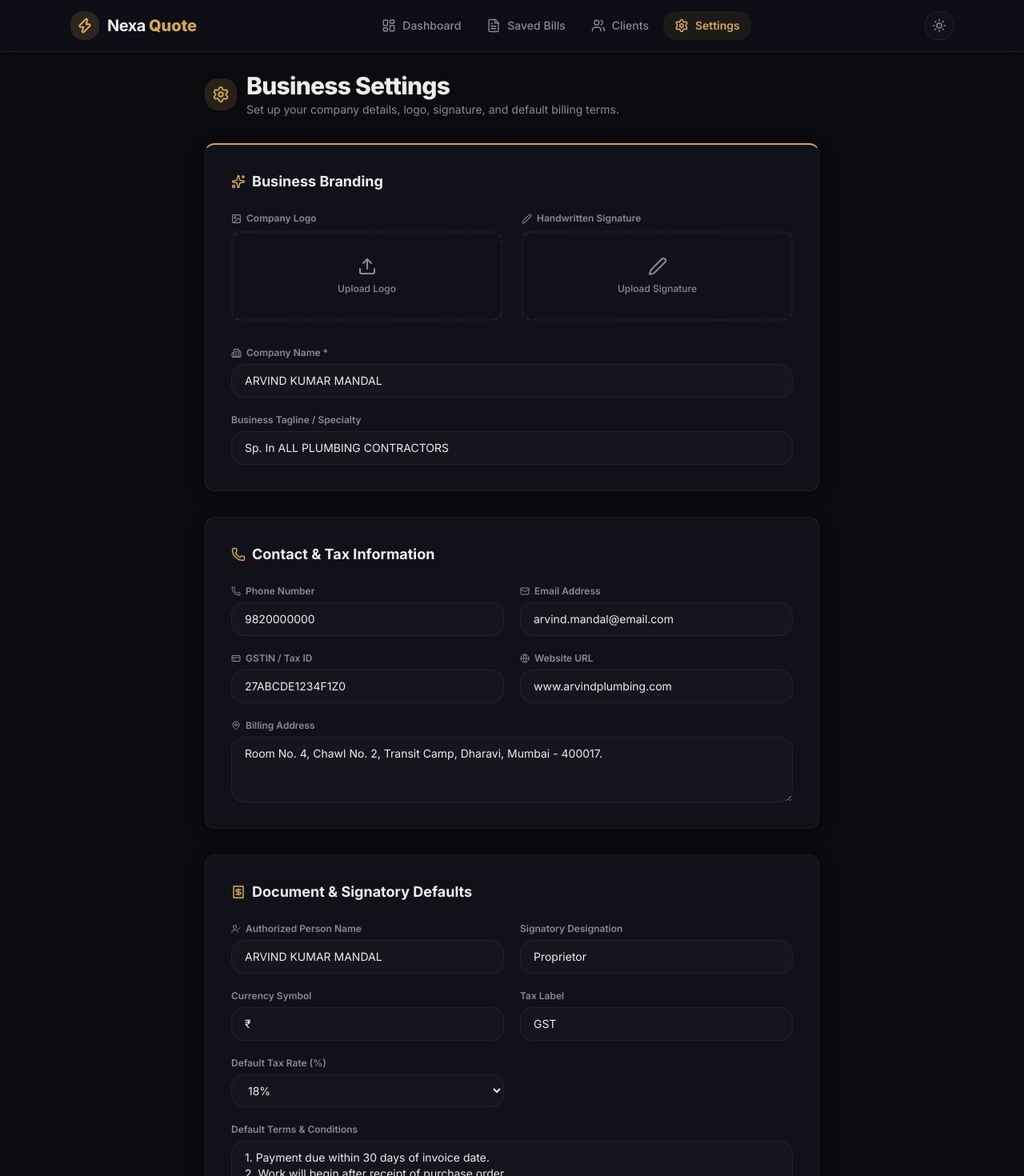
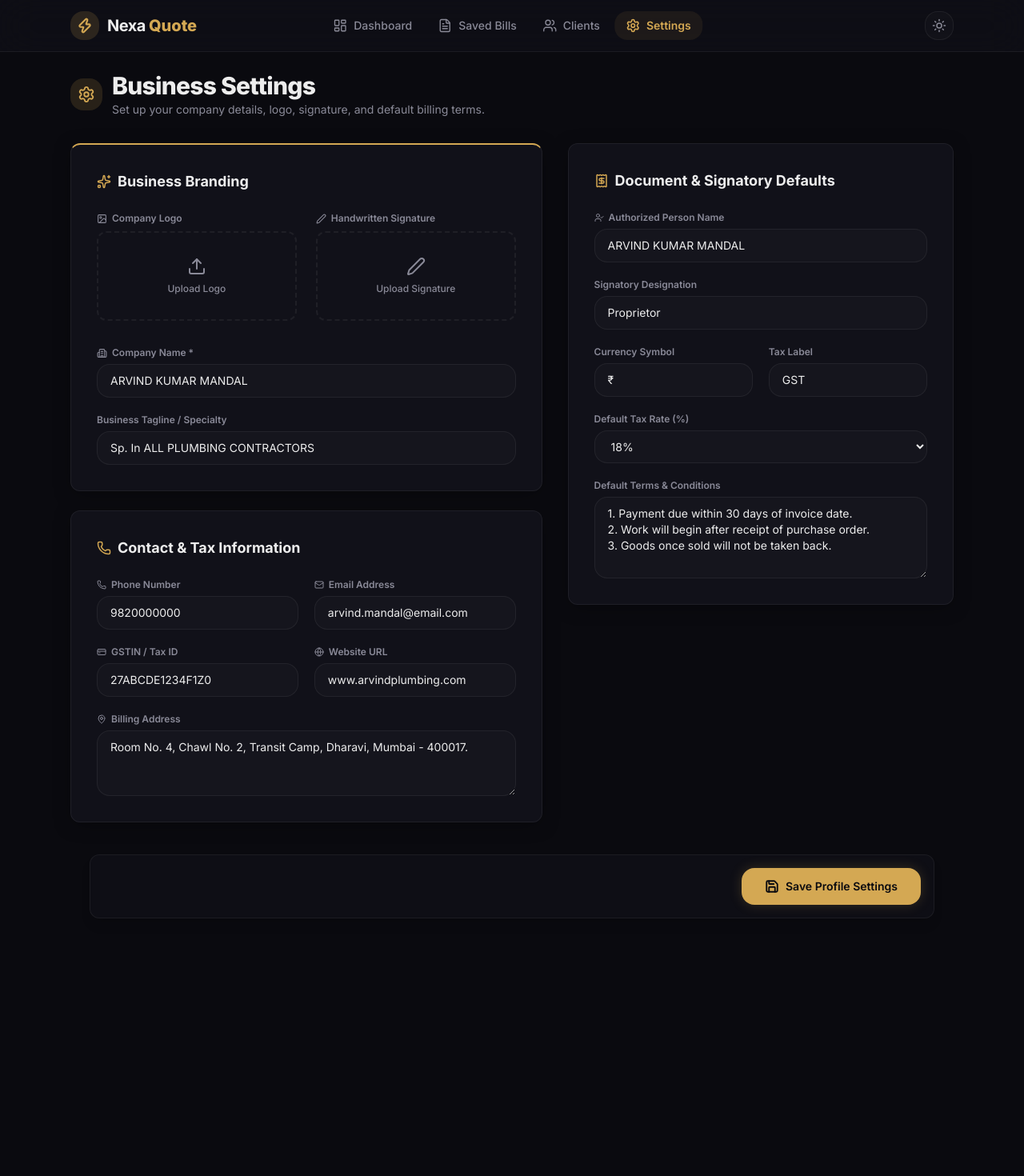
Before and after one commit to Ralein/Quota-App, a Next.js app: page /settings in a window 1280 px wide. Shown: the top 1470 px of the page at 80% size. After the commit the page ends 1196 px from the top, so only its background shows below. Built offline with nearby package versions, Linux system fonts and the light colour scheme.

Commit message:
phase 6 final boilerplate

```diff
--- a/src/app/settings/page.tsx
+++ b/src/app/settings/page.tsx
@@ -90,8 +90,10 @@ export default function SettingsPage() {
   };
 
   return (
-    <div className="max-w-3xl mx-auto w-full flex flex-col gap-6 animate-fade-in pb-20">
-      <div className="mb-2 flex items-center gap-3">
+    <div className="flex flex-col gap-6 w-full animate-fade-in pb-36">
+      {/* Page Header - Left-aligned to match other pages */}
+      <div className="flex flex-wrap items-center justify-between gap-4 mb-2">
+        <div className="flex items-center gap-3">
           <div className="w-10 h-10 rounded-lg bg-primary/15 flex items-center justify-center text-primary">
             <Settings size={22} />
           </div>
@@ -100,15 +102,19 @@ export default function SettingsPage() {
             <p className="text-text-muted text-sm">Set up your company details, logo, signature, and default billing terms.</p>
           </div>
         </div>
+      </div>
 
       {saveSuccess && (
-        <div className="flex items-center gap-3 p-4 bg-emerald-500/15 border border-emerald-500/30 text-success font-semibold rounded-xl text-sm transition-all duration-300">
+        <div className="flex items-center gap-3 p-4 bg-emerald-500/15 border border-emerald-500/30 text-success font-semibold rounded-xl text-sm transition-all duration-300 w-full">
           <Check size={20} strokeWidth={2.5} />
           <span>Company Profile saved successfully!</span>
         </div>
       )}
 
-      <form onSubmit={handleSave} className="flex flex-col gap-8">
+      <form onSubmit={handleSave} className="w-full">
+        <div className="grid grid-cols-1 lg:grid-cols-[1.1fr_0.9fr] gap-8 items-start">
+          {/* Left Column: Branding and Contact Info */}
+          <div className="flex flex-col gap-6">
             {/* Section 1: Business Branding */}
             <div className="glass-panel gold-accent-top p-6 sm:p-8 flex flex-col gap-6">
               <div className="flex items-center gap-2">
@@ -126,7 +132,7 @@ export default function SettingsPage() {
                   {profile.logoUri ? (
                     <div className="relative h-28 border border-border-main rounded-xl flex items-center justify-center bg-white/[0.02] overflow-hidden">
                       <img src={profile.logoUri} alt="Company Logo Preview" className="max-h-20 max-w-[150px] object-contain" />
-                  <button type="button" onClick={() => removeImage('logoUri')} className="absolute top-2 right-2 bg-danger hover:bg-red-600 text-white text-xs font-semibold px-2.5 py-1 rounded flex items-center gap-1 transition-colors duration-200" title="Remove Logo">
+                      <button type="button" onClick={() => removeImage('logoUri')} className="absolute top-2 right-2 bg-danger hover:bg-red-600 text-white text-xs font-semibold px-2.5 py-1 rounded flex items-center gap-1 transition-colors duration-200 cursor-pointer" title="Remove Logo">
                         <Trash2 size={12} />
                         Remove
                       </button>
@@ -153,7 +159,7 @@ export default function SettingsPage() {
                         alt="Signature Preview"
                         className="max-h-16 max-w-[200px] object-contain contrast-125 dark:invert dark:brightness-200"
                       />
-                  <button type="button" onClick={() => removeImage('signatureUri')} className="absolute top-2 right-2 bg-danger hover:bg-red-600 text-white text-xs font-semibold px-2.5 py-1 rounded flex items-center gap-1 transition-colors duration-200" title="Remove Signature">
+                      <button type="button" onClick={() => removeImage('signatureUri')} className="absolute top-2 right-2 bg-danger hover:bg-red-600 text-white text-xs font-semibold px-2.5 py-1 rounded flex items-center gap-1 transition-colors duration-200 cursor-pointer" title="Remove Signature">
                         <Trash2 size={12} />
                         Remove
                       </button>
@@ -214,7 +220,10 @@ export default function SettingsPage() {
                 </div>
               </div>
             </div>
+          </div>
 
+          {/* Right Column: Document Defaults */}
+          <div className="flex flex-col gap-6">
             {/* Section 3: Document Defaults */}
             <div className="glass-panel p-6 sm:p-8 flex flex-col gap-6">
               <div className="flex items-center gap-2">
@@ -222,12 +231,12 @@ export default function SettingsPage() {
                 <h2 className="text-lg font-bold text-text-main">Document & Signatory Defaults</h2>
               </div>
               <div className="grid grid-cols-1 sm:grid-cols-2 gap-5">
-            <div className="flex flex-col gap-1.5">
+                <div className="flex flex-col gap-1.5 sm:col-span-2">
                   <label htmlFor="proprietorName" className="text-xs font-semibold text-text-muted flex items-center gap-1.5"><UserCheck size={12} />Authorized Person Name</label>
                   <input type="text" id="proprietorName" name="proprietorName" value={profile.proprietorName} onChange={handleInputChange} placeholder="e.g. ARVIND KUMAR MANDAL" className="px-4 py-2.5 bg-white/[0.02] border border-border-main rounded-lg text-text-main text-sm transition-all duration-200 focus:border-border-focus focus:ring-3 focus:ring-primary/15 outline-none" />
                 </div>
 
-            <div className="flex flex-col gap-1.5">
+                <div className="flex flex-col gap-1.5 sm:col-span-2">
                   <label htmlFor="signatureLabel" className="text-xs font-semibold text-text-muted">Signatory Designation</label>
                   <input type="text" id="signatureLabel" name="signatureLabel" value={profile.signatureLabel} onChange={handleInputChange} placeholder="e.g. Proprietor / Director / Signatory" className="px-4 py-2.5 bg-white/[0.02] border border-border-main rounded-lg text-text-main text-sm transition-all duration-200 focus:border-border-focus focus:ring-3 focus:ring-primary/15 outline-none" />
                 </div>
@@ -242,7 +251,7 @@ export default function SettingsPage() {
                   <input type="text" id="defaultTaxLabel" name="defaultTaxLabel" value={profile.defaultTaxLabel} onChange={handleInputChange} placeholder="e.g. GST, VAT, Tax" className="px-4 py-2.5 bg-white/[0.02] border border-border-main rounded-lg text-text-main text-sm transition-all duration-200 focus:border-border-focus focus:ring-3 focus:ring-primary/15 outline-none" />
                 </div>
 
-            <div className="flex flex-col gap-1.5">
+                <div className="flex flex-col gap-1.5 sm:col-span-2">
                   <label htmlFor="defaultTaxRate" className="text-xs font-semibold text-text-muted">Default Tax Rate (%)</label>
                   <select id="defaultTaxRate" name="defaultTaxRate" value={profile.defaultTaxRate} onChange={handleInputChange} className="px-4 py-2.5 bg-white/[0.02] border border-border-main rounded-lg text-text-main text-sm transition-all duration-200 focus:border-border-focus focus:ring-3 focus:ring-primary/15 outline-none cursor-pointer">
                     <option value={0}>No Tax (0%)</option>
@@ -259,12 +268,14 @@ export default function SettingsPage() {
                 </div>
               </div>
             </div>
+          </div>
+        </div>
 
         {/* Sticky footer actions bar */}
-        <div className="fixed bottom-6 left-1/2 -translate-x-1/2 z-40 w-[calc(100%-3rem)] max-w-3xl flex justify-end p-4 bg-card-bg/60 backdrop-blur-xl border border-border-main rounded-xl shadow-lg">
+        <div className="fixed bottom-6 left-1/2 -translate-x-1/2 z-40 w-[calc(100%-3rem)] max-w-6xl flex justify-end p-4 bg-card-bg/60 backdrop-blur-xl border border-border-main rounded-xl shadow-lg">
           <button
             type="submit"
-            className="flex items-center gap-2 bg-primary hover:bg-primary-hover text-text-inverse px-7 py-3 rounded-lg font-semibold text-sm border border-primary/30 shadow-lg shadow-primary/20 transition-all duration-200 hover:-translate-y-0.5 animate-glow-pulse"
+            className="flex items-center gap-2 bg-primary hover:bg-primary-hover text-text-inverse px-7 py-3 rounded-lg font-semibold text-sm border border-primary/30 shadow-lg shadow-primary/20 transition-all duration-200 hover:-translate-y-0.5 animate-glow-pulse cursor-pointer"
           >
             <Save size={18} strokeWidth={2.5} />
             Save Profile Settings
--- a/src/components/AppShell.tsx
+++ b/src/components/AppShell.tsx
@@ -49,8 +49,8 @@ export default function AppShell({ children }: { children: React.ReactNode }) {
     <>
       {/* Global Header - Hidden during window.print() */}
       <header className="no-print sticky top-0 z-50 bg-card-bg/60 backdrop-blur-xl border-b border-border-main transition-colors duration-300">
-        <div className="max-w-6xl mx-auto px-6 h-16 flex items-center justify-between">
-          <Link href="/" className="flex items-center gap-2.5 font-bold text-xl text-text-main group">
+        <div className="max-w-6xl mx-auto px-6 h-16 flex items-center justify-between relative">
+          <Link href="/" className="flex items-center gap-2.5 font-bold text-xl text-text-main group shrink-0">
             <div className="w-9 h-9 rounded-lg bg-primary/15 flex items-center justify-center text-primary group-hover:bg-primary/25 transition-colors duration-300">
               <Zap size={20} strokeWidth={2.5} />
             </div>
@@ -60,8 +60,8 @@ export default function AppShell({ children }: { children: React.ReactNode }) {
             </div>
           </Link>
 
-          {/* Desktop Navigation */}
-          <nav className="hidden md:flex items-center gap-1">
+          {/* Desktop Navigation - Centered absolutely */}
+          <nav className="hidden md:flex items-center gap-1 absolute left-1/2 -translate-x-1/2">
             {navItems.map((item) => {
               const active = pathname === item.path;
               const Icon = item.icon;
@@ -83,10 +83,10 @@ export default function AppShell({ children }: { children: React.ReactNode }) {
           </nav>
 
           {/* Controls bar */}
-          <div className="flex items-center gap-2">
+          <div className="flex items-center gap-2 shrink-0">
             <button
               onClick={toggleTheme}
-              className="w-9 h-9 rounded-lg flex items-center justify-center text-text-muted border border-border-main bg-white/[0.02] hover:text-primary hover:bg-primary/8 hover:border-primary/20 transition-all duration-200"
+              className="w-9 h-9 rounded-lg flex items-center justify-center text-text-muted border border-border-main bg-white/[0.02] hover:text-primary hover:bg-primary/8 hover:border-primary/20 transition-all duration-200 cursor-pointer"
               aria-label="Toggle light/dark theme"
             >
               {theme === 'dark' ? <Sun size={18} /> : <Moon size={18} />}
@@ -95,7 +95,7 @@ export default function AppShell({ children }: { children: React.ReactNode }) {
             {/* Mobile Menu Toggle Button */}
             <button
               onClick={() => setMenuOpen(!menuOpen)}
-              className="flex md:hidden w-9 h-9 rounded-lg items-center justify-center text-text-muted border border-border-main bg-white/[0.02] hover:text-primary hover:bg-primary/8 transition-all duration-200"
+              className="flex md:hidden w-9 h-9 rounded-lg items-center justify-center text-text-muted border border-border-main bg-white/[0.02] hover:text-primary hover:bg-primary/8 transition-all duration-200 cursor-pointer"
               aria-label="Toggle menu"
             >
               {menuOpen ? <X size={20} /> : <Menu size={20} />}
```
Lines whose indentation alone changed are shown as unchanged.
